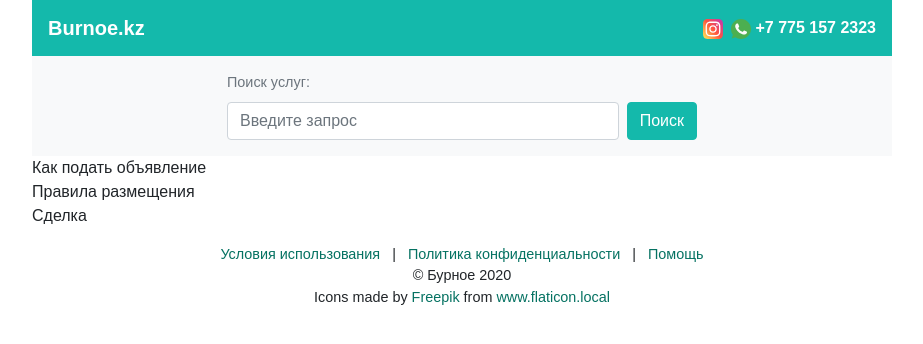
After one commit to dauletra/burnoe_city, a Django app: page /help in a window 1280 px wide. The commit adds this page. Shown: the top 344 px of the page, without its empty margins (178-1101 px from the left). Run offline with Django 3.2, Linux system fonts and the light colour scheme; parts of the project's set-up code (start-up, migrations or seed data) failed here and were passed over; some libraries are stand-ins or nearby versions.

Commit message:
terms, confident, help pages added

```diff
--- a/burnoe_app/templates/base.html
+++ b/burnoe_app/templates/base.html
@@ -82,9 +82,15 @@
     </div>
 
     <!-- FOOTER -->
-    <div class="py-5 text-center small2" style="height: 100px">
-        <span>Бурное 2020 | vk.com/dauletra</span>
-        <div>Icons made by <a href="https://www.flaticon.local/authors/freepik" title="Freepik">Freepik</a> from <a href="https://www.flaticon.local/" title="Flaticon">www.flaticon.local</a></div>
+    <div class="py-3 text-center bb-small" style="">
+        <div class="text-center">
+            <a class="mx-2" style="white-space: nowrap" href="{% url 'terms' %}">Условия использования</a> |
+            <a class="mx-2" style="white-space: nowrap" href="{% url 'confident' %}">Политика конфиденциальности</a> |
+            <a class="mx-2" href="{% url 'help' %}">Помощь</a>
+        </div>
+
+        <div>&copy; Бурное 2020</div>
+        <div>Icons made by <a href="https://www.flaticon.local/authors/freepik" title="Freepik" target="_blank">Freepik</a> from <a href="https://www.flaticon.local/" title="Flaticon" target="_blank">www.flaticon.local</a></div>
     </div>
 
     <script src="{% static 'js/jquery-3.4.1.min.js' %}" ></script>
--- /dev/null
+++ b/burnoe_app/templates/help.html
@@ -0,0 +1,13 @@
+{% extends "base.html" %}
+
+{% block title %}Помощь - рекламно-информационный сайт Жуалынского района{% endblock %}
+
+{% block content %}
+    {% include "_search_bar.html" %}
+
+    <div>
+        Как подать объявление<br/>
+        Правила размещения<br/>
+        Сделка
+    </div>
+{% endblock %}
--- a/burnoe_app/templates/service_detail.html
+++ b/burnoe_app/templates/service_detail.html
@@ -74,11 +74,11 @@
             </div>
         {% endif %}
     </div>
-        {% include "_upgrade.html" %}
+        {% include "_info_fake.html" %}
     </div>
 
     <div class="mt-4" style="max-width: 650px">
-        <p class="pl-2 py-2 bg-light text-secondary">Похожие объявления</p>
+        <p class="pl-2 py-2 bg-light text-secondary">Другие объявления</p>
         <div class="mx-2 mx-md-0">
             {% for other_advert in other_adverts %}
                 {% include "_adv.html" with advert=other_advert only %}
--- a/burnoe_app/urls.py
+++ b/burnoe_app/urls.py
@@ -3,9 +3,16 @@ from . import views
 
 urlpatterns = [
     path('', views.home, name='home'),
+
+    path('services', views.ServiceList.as_view(), name='service_list'),
+    path('services/<int:pk>', views.ServiceDetail.as_view(), name='service_detail'),
+
     path('search', views.SearchResult.as_view(), name='search_result'),
+
+    path('terms', views.terms, name='terms'),
+    path('confident', views.confident, name='confident'),
+    path('help', views.help_page, name='help'),
+
     path('hints.json', views.hints_json, name='hints_json'),
-    path('carousel/<int:id>.html', views.carousel_html, name='carousel_html'),
-    path('services', views.ServiceList.as_view(), name='service_list'),
-    path('services/<int:pk>', views.ServiceDetail.as_view(), name='service_detail')
+    path('carousel/<int:id>.html', views.carousel_html, name='carousel_html')
 ]
--- a/burnoe_app/views.py
+++ b/burnoe_app/views.py
@@ -135,3 +135,15 @@ class ServiceDetail(DetailView):
         obj = res['advert']
         res['other_adverts'] = Service.objects.active().filter(category=obj.category.id).exclude(id=obj.id).order_by('?')[:5]
         return res
+
+
+def terms(request):
+    return render(request, "terms.html", {})
+
+
+def confident(request):
+    return render(request, "confident.html", {})
+
+
+def help_page(request):
+    return render(request, "help.html", {})
```
Also changed, not shown: burnoe_app/templates/_info_fake.html (added, +12 -0 lines), burnoe_app/templates/confident.html (added, +11 -0 lines), burnoe_app/templates/main.html (+6 -2 lines), burnoe_app/templates/terms.html (added, +11 -0 lines).
